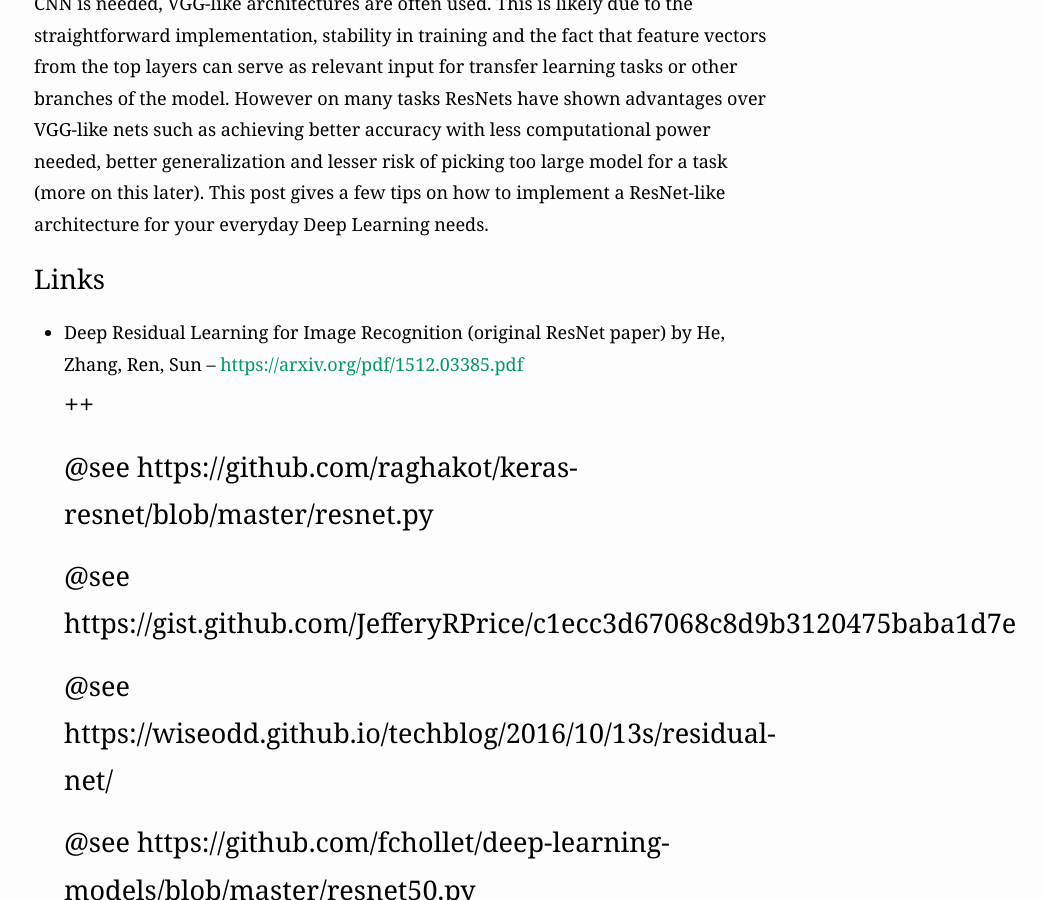
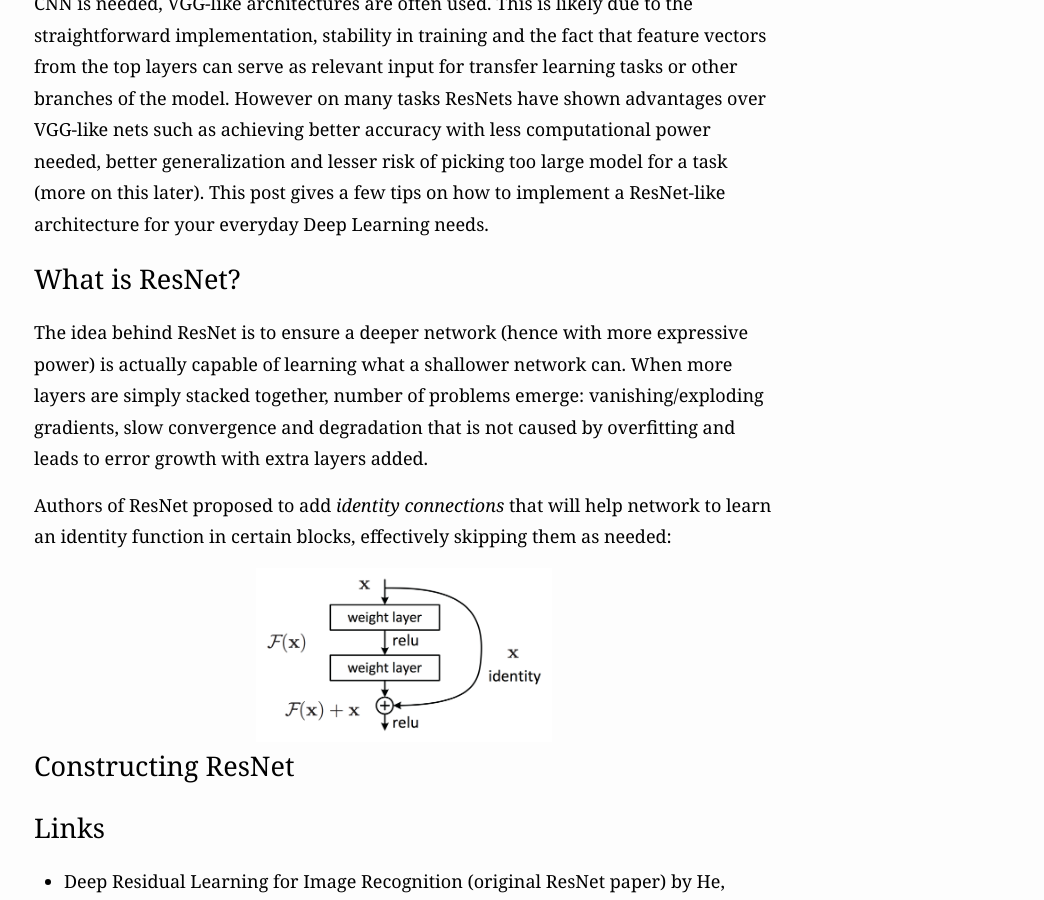
Before and after one commit to myurasov/myurasov.github.io, a Jekyll site: the page built from _posts/2017-12-09-everyday-resnets.md, in a window 1280 px wide and 900 px high, scrolled down 548 px. Shown: the whole window, without its empty margins (236-1280 px from the left). Built offline with Jekyll 4.4.1, drawn with Linux system fonts in a browser that asks for light colours; comment, search, counter and statistics services are not loaded.

Commit message:
Some more text

```diff
--- a/_posts/2017-12-09-everyday-resnets.md
+++ b/_posts/2017-12-09-everyday-resnets.md
@@ -16,6 +16,19 @@ ResNets for everyday use.
 
 CNNs are widely used in many Deep Learning applications, not only in image-related ones, but also in speech recognition, EEG/ECG analysis, etc. – any task where pattern recognition is needed. When it comes to achieving practical results quickly, best thing is often to try to adapt your approach and data to use a high-accuracy pre-trained model. For times when it is feasible to train the entire model from scratch and some CNN is needed, VGG-like architectures are often used. This is likely due to the straightforward implementation, stability in training and the fact that feature vectors from the top layers can serve as relevant input for transfer learning tasks or other branches of the model. However on many tasks ResNets have shown advantages over VGG-like nets such as achieving better accuracy with less computational power needed, better generalization and lesser risk of picking too large model for a task (more on this later). This post gives a few tips on how to implement a ResNet-like architecture for your everyday Deep Learning needs.
 
+# What is ResNet?
+
+The idea behind ResNet is to ensure a deeper network (hence with more expressive power) is actually capable of learning what a shallower network can. When more layers are simply stacked together, number of problems emerge: vanishing/exploding gradients, slow convergence and degradation that is not caused by overfitting and leads to error growth with extra layers added.
+
+Authors of ResNet proposed to add _identity connections_ that will help network to learn an identity function in certain blocks, effectively skipping them as needed:
+
+<center>
+<img src="{{ site.url }}/assets/posts/resnets/resnet-a.png" alt="Identity connections in ResNet" width="40%">
+</center>
+
+# Constructing ResNet
+
+
 
 
 # Links
```
Also changed, not shown: assets/posts/resnets/resnet-a.png (added).
